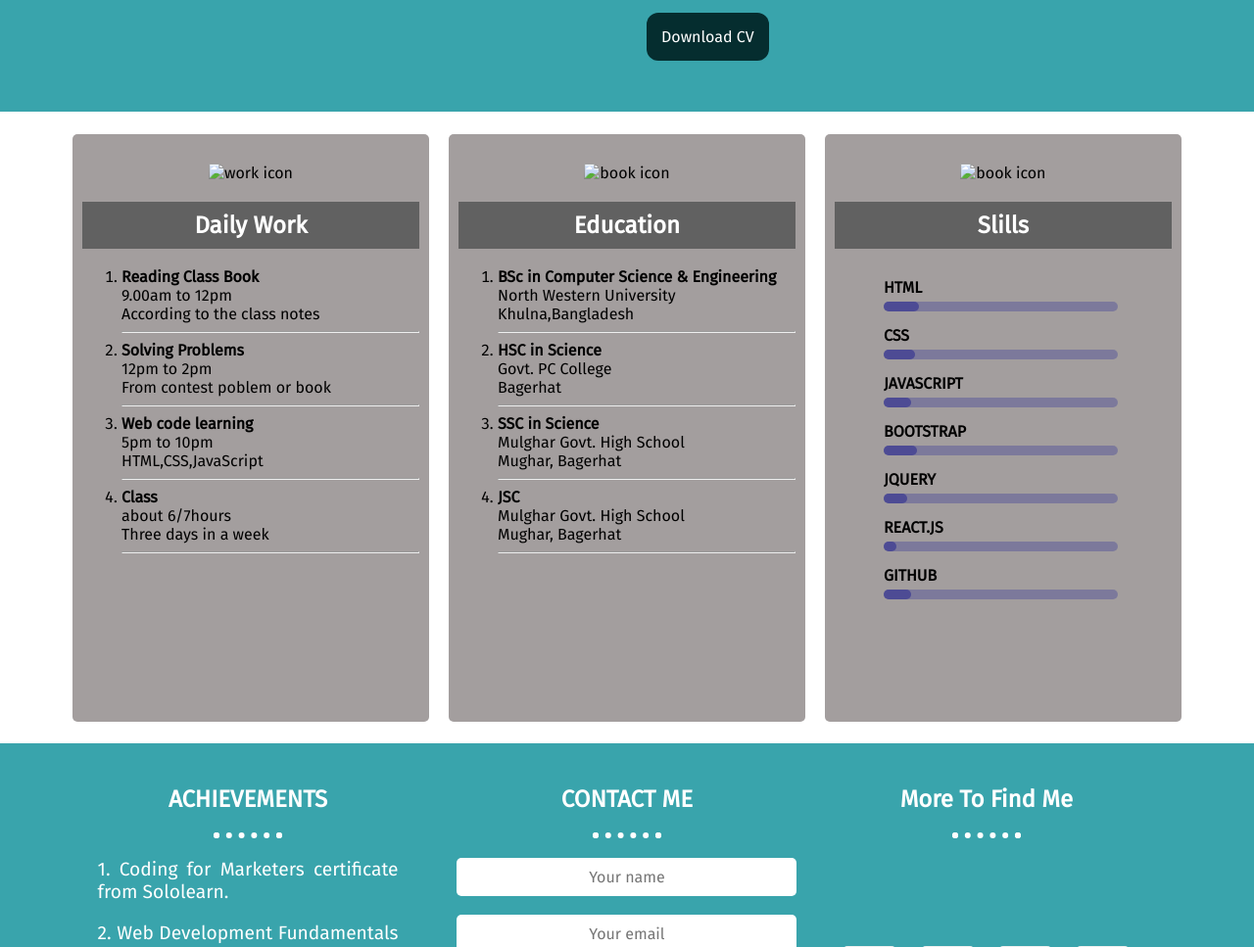
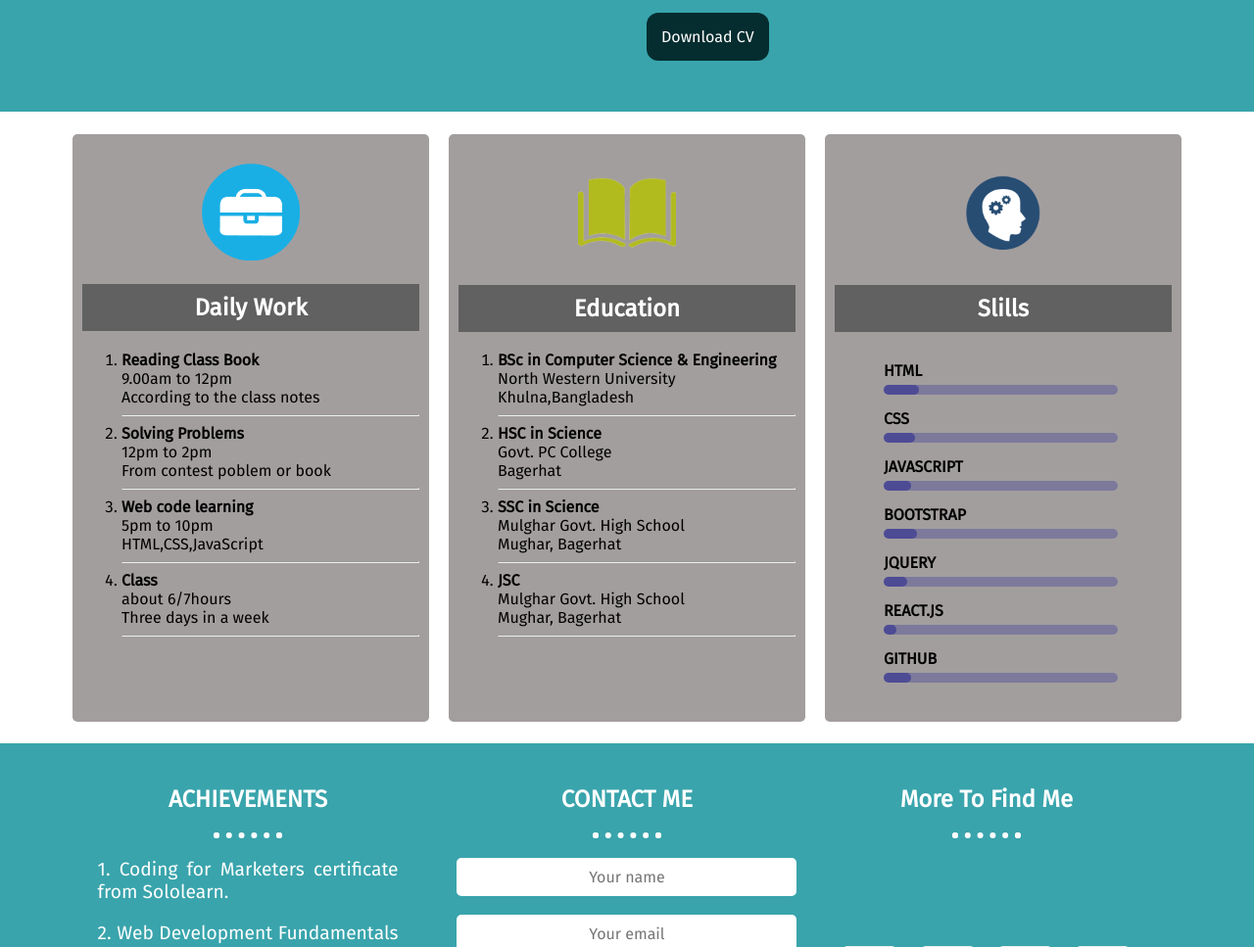
Before and after one commit to Moloy-Ghosh/Web-Project-02--Portfolio--, a plain HTML site: page index.html in a window 1280 px wide. Shown: the part 1350-2317 px from the top of the page at 98% size. Drawn offline with Linux system fonts and the light colour scheme; the site is published under a folder, as on GitHub Pages, so addresses that start at the root find nothing.

Commit message:
html file edited

```diff
--- a/index.html
+++ b/index.html
@@ -78,7 +78,7 @@
         <div class="daily-work col-4">
             <div class="card">
                 <div class="card-icon">
-                    <img src="/images/experience-47786.png" alt="work icon">
+                    <img src="images/experience-47786.png" alt="work icon">
                 </div>
                 <div class="card-title">
                     <h2>Daily Work</h2>
@@ -116,7 +116,7 @@
         <div class="education col-4">
             <div class="card">
                 <div class="card-icon">
-                    <img src="/images/book-icon-146.png" alt="book icon">
+                    <img src="images/book-icon-146.png" alt="book icon">
                 </div>
                 <div class="card-title">
                     <h2>Education</h2>
@@ -154,7 +154,7 @@
         <div class="sills col-4" id="skill">
             <div class="card">
                 <div class="card-icon">
-                    <img src="/images/experience-47792.png" alt="book icon">
+                    <img src="images/experience-47792.png" alt="book icon">
                 </div>
                 <div class="card-title">
                     <h2>Slills</h2>
```
